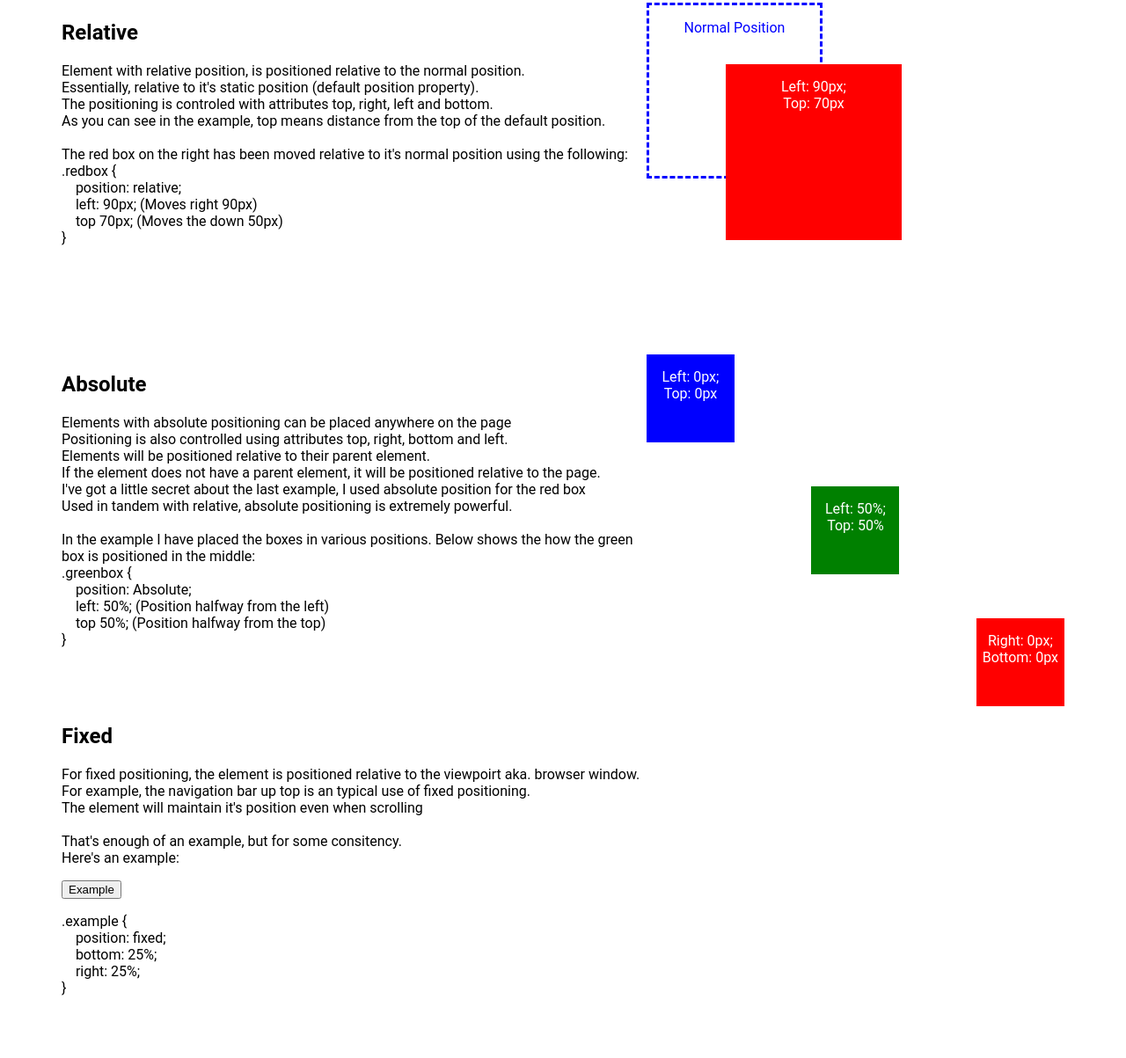
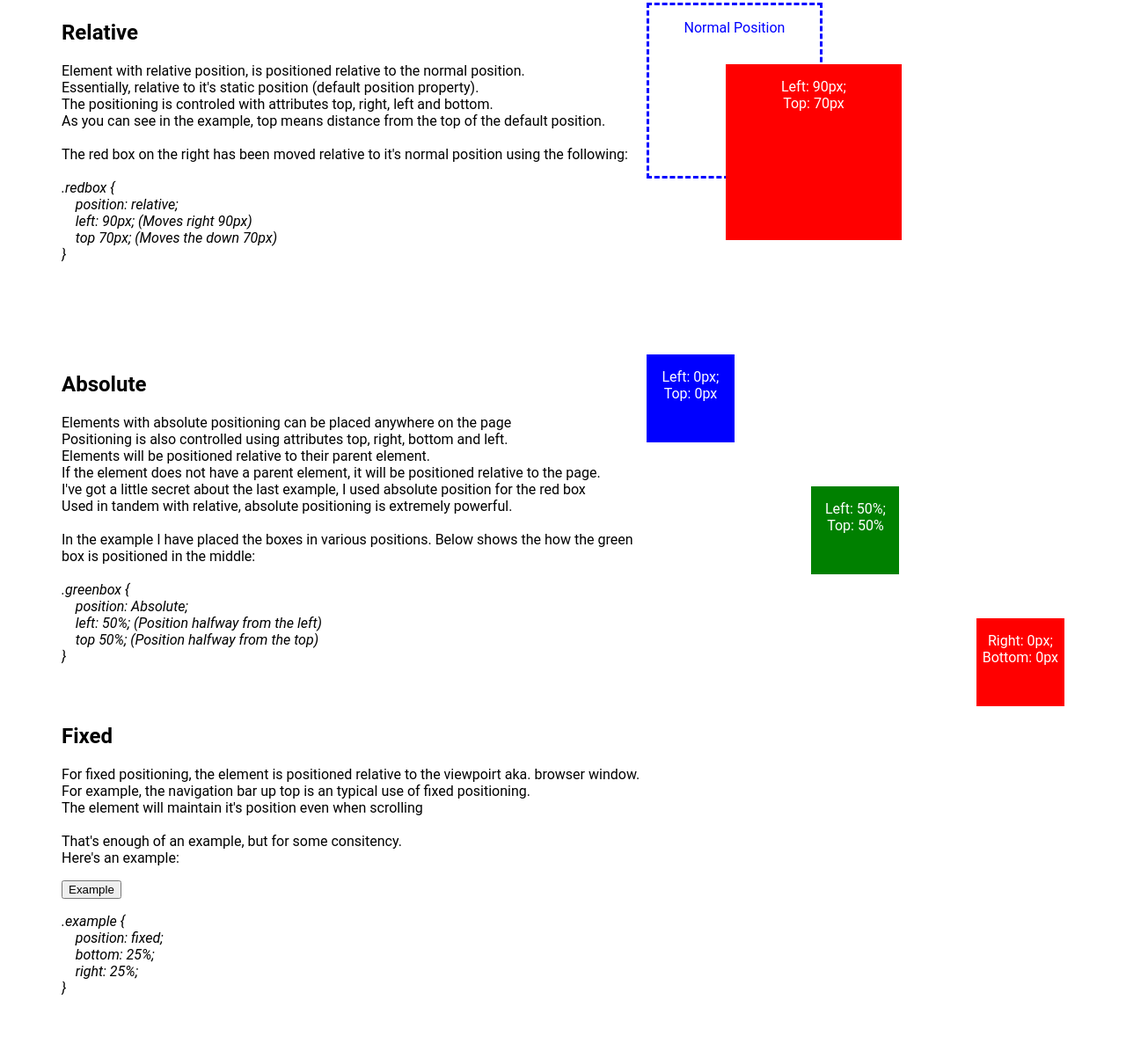
Before and after one commit to patlim-zz/patlim.github.io, a plain HTML site: page blog/sprint2-technical.html in a window 1280 px wide. Shown: the part 197-1400 px from the top of the page at 88% size. Drawn offline with Linux system fonts and the light colour scheme.

Commit message:
Fixed minor typo in sprint 2 blog

```diff
--- a/blog/sprint2-technical.html
+++ b/blog/sprint2-technical.html
@@ -34,11 +34,14 @@
                         As you can see in the example, top means distance from the top of the default position.<br>
                         <br>
                         The red box on the right has been moved relative to it's normal position using the following:<br>
+                        <br>
+                        <em>
                         .redbox { <br>
                         &nbsp&nbsp&nbsp&nbspposition: relative;<br>
                         &nbsp&nbsp&nbsp&nbspleft: 90px; (Moves right 90px)<br>
-                        &nbsp&nbsp&nbsp&nbsptop 70px; (Moves the down 50px)<br>
+                        &nbsp&nbsp&nbsp&nbsptop 70px; (Moves the down 70px)<br>
                         }
+                        </em>
                     </p>
                 </div>
                 <div class="example relative col-5">
@@ -62,11 +65,14 @@
                         <br>
                         In the example I have placed the boxes in various positions.
                         Below shows the how the green box is positioned in the middle:<br>
+                        <br>
+                        <em>
                         .greenbox { <br>
                         &nbsp&nbsp&nbsp&nbspposition: Absolute;<br>
                         &nbsp&nbsp&nbsp&nbspleft: 50%; (Position halfway from the left)<br>
                         &nbsp&nbsp&nbsp&nbsptop 50%; (Position halfway from the top)<br>
                         }
+                        </em>
                     </p>
                 </div>
                 <div class="example absolute col-5">
@@ -102,11 +108,13 @@
                           }
                         }
                     </script>
+                    <em>
                     <p> .example { <br>
                         &nbsp&nbsp&nbsp&nbspposition: fixed;<br>
                         &nbsp&nbsp&nbsp&nbspbottom: 25%;<br>
                         &nbsp&nbsp&nbsp&nbspright: 25%;<br>
                     }
+                    </em>
                 </div>
                 <div class="example fixed col-5">
                     <div id="fix1">
```
